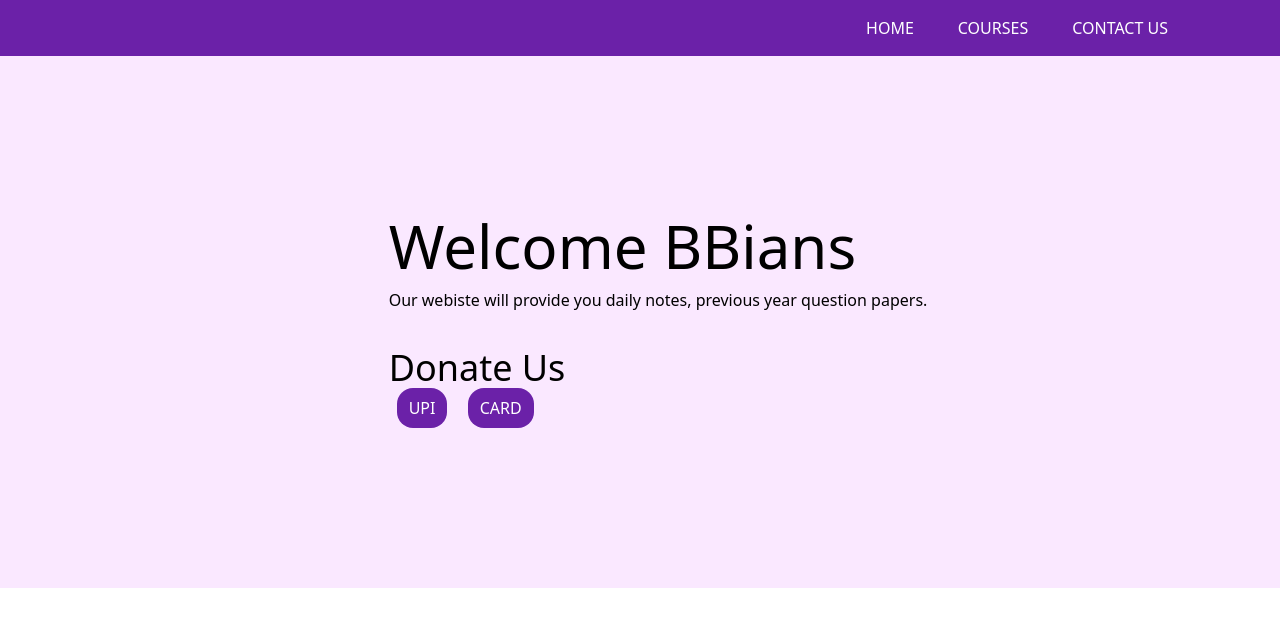
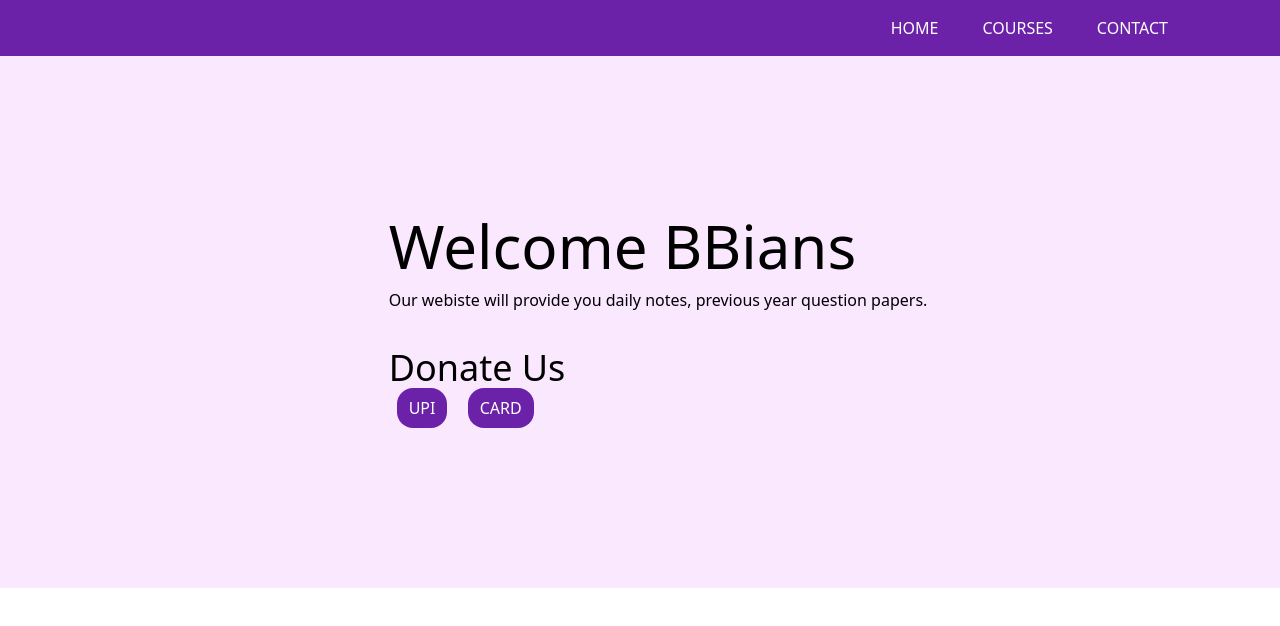
Before and after one commit to bbianstudymaterials/main, a plain HTML site: page index.html in a window 1280 px wide. Drawn offline with nearby package versions, Linux system fonts and the light colour scheme.

Commit message:
10commit

```diff
--- a/index.html
+++ b/index.html
@@ -20,7 +20,7 @@
               <a href="#">BSc IT</a>
             </div>
           </div></li>
-          <li> <a href="mailto:bbianstudy@gmail.com">CONTACT US</a> </li>
+          <li> <a href="mailto:bbianstudy@gmail.com">CONTACT</a> </li>
         </ul>
     </nav>
     <main class="bg-fuchsia-100 flex justify-around">
```
